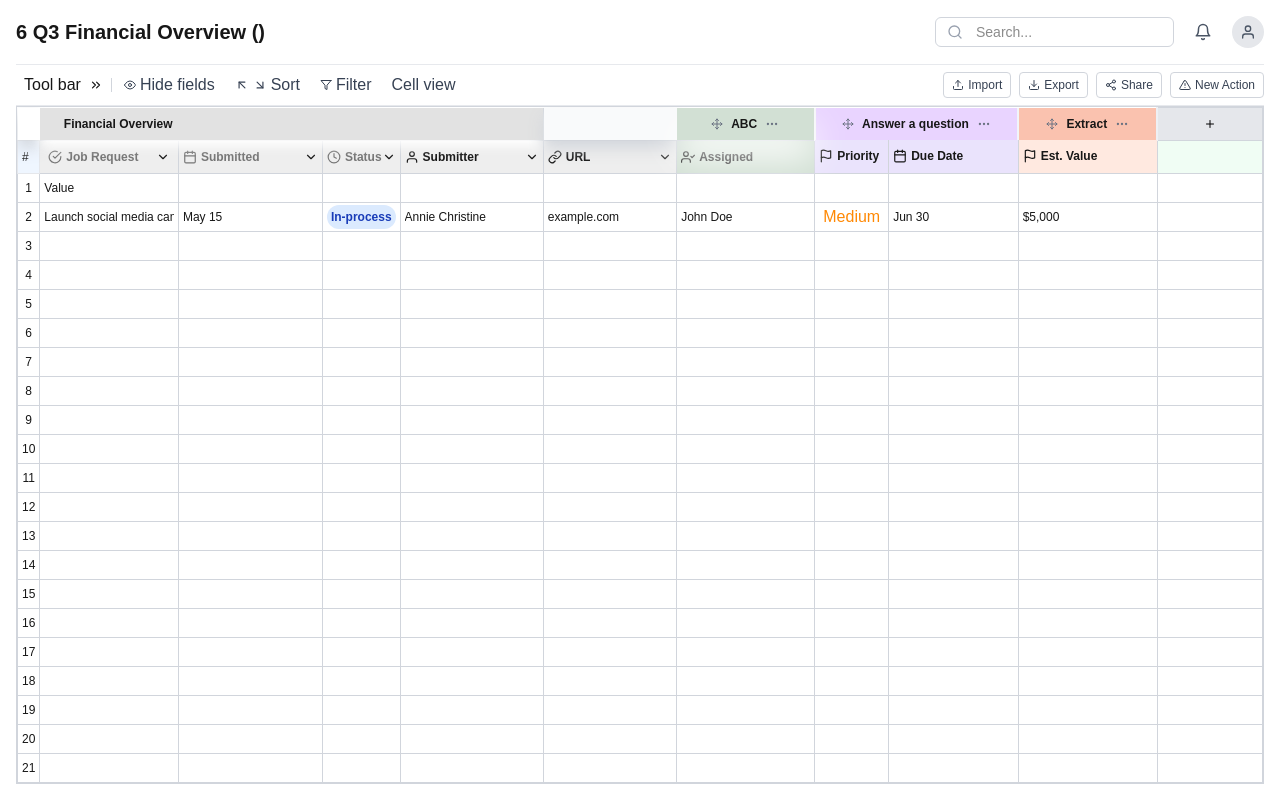
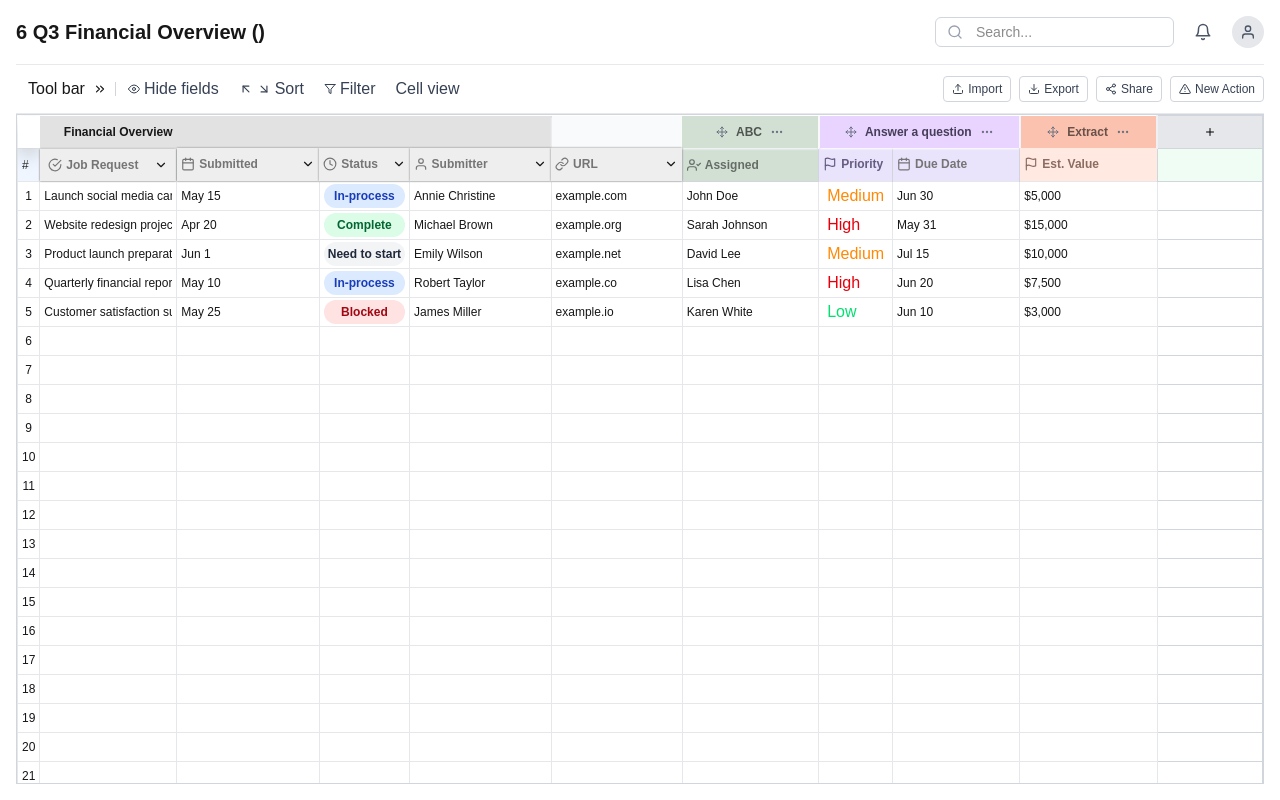
Before and after one commit to AdarshMishra563/react-spreadsheet, a Next.js app: page / in a window 1280 px wide. Built offline with nearby package versions, Linux system fonts and the light colour scheme.

Commit message:
sorting implemented

```diff
--- a/src/app/page.js
+++ b/src/app/page.js
@@ -15,22 +15,12 @@ const Spreadsheet = () => {
   const [hiddenFields, setHiddenFields] = useState([]);
   const [showHideFields, setShowHideFields] = useState(false);
   const [activeDropdown, setActiveDropdown] = useState(null);
-
+  const [showSortDropdown, setShowSortDropdown] = useState(false);
+  const [sortConfig, setSortConfig] = useState({ key: null, direction: 'asc' });
 
   const initializeData = (count) => {
     const sampleData = [
-      {
-        jobRequest: 'Value',
-        submitted: '',
-        status: '',
-        submitter: '',
-        url: '',
-        assigned: '',
-        priority: '',
-        dueDate: '',
-        estValue: '',
 
-      },
       {
         jobRequest: 'Launch social media campaign for Q3',
         submitted: 'May 15',
@@ -41,6 +31,50 @@ const Spreadsheet = () => {
         priority: 'Medium',
         dueDate: 'Jun 30',
         estValue: '$5,000'
+      },
+      {
+        jobRequest: 'Website redesign project',
+        submitted: 'Apr 20',
+        status: 'Complete',
+        submitter: 'Michael Brown',
+        url: 'example.org',
+        assigned: 'Sarah Johnson',
+        priority: 'High',
+        dueDate: 'May 31',
+        estValue: '$15,000'
+      },
+      {
+        jobRequest: 'Product launch preparation',
+        submitted: 'Jun 1',
+        status: 'Need to start',
+        submitter: 'Emily Wilson',
+        url: 'example.net',
+        assigned: 'David Lee',
+        priority: 'Medium',
+        dueDate: 'Jul 15',
+        estValue: '$10,000'
+      },
+      {
+        jobRequest: 'Quarterly financial report',
+        submitted: 'May 10',
+        status: 'In-process',
+        submitter: 'Robert Taylor',
+        url: 'example.co',
+        assigned: 'Lisa Chen',
+        priority: 'High',
+        dueDate: 'Jun 20',
+        estValue: '$7,500'
+      },
+      {
+        jobRequest: 'Customer satisfaction survey',
+        submitted: 'May 25',
+        status: 'Blocked',
+        submitter: 'James Miller',
+        url: 'example.io',
+        assigned: 'Karen White',
+        priority: 'Low',
+        dueDate: 'Jun 10',
+        estValue: '$3,000'
       }
     ];
 
@@ -56,7 +90,6 @@ const Spreadsheet = () => {
         priority: '',
         dueDate: '',
         estValue: ''
-
       })
     }));
   };
@@ -109,8 +142,45 @@ const Spreadsheet = () => {
     }
   };
 
+  const handleSort = (key) => {
+    setSortConfig({ key, direction: 'asc' });
+    setShowSortDropdown(false);
+  };
+
+  const sortedData = React.useMemo(() => {
+    let sortableData = [...data];
+    if (sortConfig.key) {
+      sortableData.sort((a, b) => {
+
+        const monthOrder = {
+          'Jan': 1, 'Feb': 2, 'Mar': 3, 'Apr': 4, 'May': 5, 'Jun': 6,
+          'Jul': 7, 'Aug': 8, 'Sep': 9, 'Oct': 10, 'Nov': 11, 'Dec': 12
+        };
+
+        const getDateValue = (dateStr) => {
+          if (!dateStr) return sortConfig.direction === 'asc' ? Infinity : -Infinity;
+          const [month, day] = dateStr.split(' ');
+          return (monthOrder[month] || 0) * 100 + parseInt(day || 0);
+        };
+
+        const aValue = getDateValue(a[sortConfig.key]);
+        const bValue = getDateValue(b[sortConfig.key]);
+
+        if (aValue < bValue) {
+          return sortConfig.direction === 'asc' ? -1 : 1;
+        }
+        if (aValue > bValue) {
+          return sortConfig.direction === 'asc' ? 1 : -1;
+        }
+        return 0;
+      });
+    }
+    return sortableData;
+  }, [data, sortConfig]);
+
   return (
     <div className="flex flex-col h-screen bg-white p-4">
+
 
       <div className="flex items-center justify-between mb-4">
         <h1 className="text-xl font-semibold">6 Q3 Financial Overview ()</h1>
@@ -136,7 +206,7 @@ const Spreadsheet = () => {
 
 
       <div style={{borderLeft:"0px", borderRight:"0px"}} className="flex items-center justify-between border border-gray-200/90 ">
-        <div className="flex items-center space-x-1 mb-1 mt-1">
+        <div className="flex items-center space-x-1 mb-1 mt-1 p-1">
          <div className="flex items-center ml-2">
   <span className="mr-2">Tool bar</span>
   <div className="flex items-center border-r border-gray-300 pr-2">
@@ -168,11 +238,31 @@ const Spreadsheet = () => {
               ))}
             </div>
           )}
-          <button className="px-2 py-1 text-s text-gray-700 bg-white rounded  border-gray-300 hover:bg-gray-50 flex items-center space-x-1">
-  <FiArrowUpLeft size={14} /> <FiArrowDownRight size={14} />
-
-  <span>Sort</span>
-</button>
+          <div className="relative">
+            <button
+              className="px-2 py-1 text-s text-gray-700 bg-white rounded border-gray-300 hover:bg-gray-50 flex items-center space-x-1"
+              onClick={() => setShowSortDropdown(!showSortDropdown)}
+            >
+              <FiArrowUpLeft size={14} /> <FiArrowDownRight size={14} />
+              <span>Sort</span>
+            </button>
+            {showSortDropdown && (
+              <div className="absolute z-20 mt-1 bg-white border border-gray-300 rounded shadow-lg p-2">
+                <div
+                  className="px-2 py-1 text-xs hover:bg-gray-100 cursor-pointer"
+                  onClick={() => handleSort('submitted')}
+                >
+                  Submitted (Soon to Later)
+                </div>
+                <div
+                  className="px-2 py-1 text-xs hover:bg-gray-100 cursor-pointer"
+                  onClick={() => handleSort('dueDate')}
+                >
+                  Due Date (Soon to Later)
+                </div>
+              </div>
+            )}
+          </div>
 
           <button className="flex items-center px-2 py-1 text-s text-gray-700 bg-white rounded  border-gray-300 hover:bg-gray-50">
             <FiFilter className="mr-1" size={12} />
@@ -215,7 +305,7 @@ const Spreadsheet = () => {
   </th>
 
 
- <th style={{ borderRight: "1px solid #D1D5DB" }} colSpan="4" className="p-2 bg-[#E2E2E2] drop-shadow-[0_6px_6px_white]">
+ <th style={{ borderRight: "1px solid #D1D5DB" }} colSpan="4" className="p-2 bg-[#E2E2E2] drop-shadow-[0_1px_1px_white]">
   <div className="flex items-center text-xs ml-4 ">
     Financial Overview
   </div>
@@ -224,13 +314,13 @@ const Spreadsheet = () => {
 
 
 
-  <th className="bg-gray-50 drop-shadow-[0_8px_8px_rgba(209,213,219,1)]"></th>
+  <th className="bg-gray-50 drop-shadow-[0_1px_1px_white]"></th>
 
 
 
-  <th style={{ borderRight: "2px solid rgb(245, 246, 248)", backgroundColor: "#D2E0D4" }} colSpan={1} className=" drop-shadow-[0_18px_18px_white] z-11  text-xs font-semibold text-center mb-0 ">
+  <th style={{ borderRight: "2px solid rgb(245, 246, 248)", backgroundColor: "#D2E0D4" }} colSpan={1} className=" drop-shadow-[0_1px_1px_white] z-10  text-xs font-semibold text-center mb-0 ">
    <div style={{alignContent:"center",alignItems:"center",justifyContent:"center"}} className="flex items-center">
-    <div className="flex items-center space-x-1">
+    <div className="flex items-center space-x-1 text-[#505450]">
       <FiMove size={12} className="text-gray-500" />
       <span className="font-semibold ml-1">ABC</span>
     </div>
@@ -241,12 +331,12 @@ const Spreadsheet = () => {
 
   <th  style={{ borderRight: "2px solid rgb(241, 244, 249)" }}
     colSpan="2"
-    className="bg-purple-200  text-xs font-semibold text-center   border-gray-300 drop-shadow-[0_18px_18px_rgba(216, 180, 254, 1)]"
+    className="bg-purple-200  text-xs font-semibold text-center   border-gray-300 drop-shadow-[0_1px_1px_white]"
   >
     <div style={{alignContent:"center",alignItems:"center",justifyContent:"center"}} className="flex items-center">
     <div className="flex items-center space-x-1">
       <FiMove size={12} className="text-gray-500" />
-      <span className="font-semibold ml-1">Answer a question</span>
+      <span className="font-semibold ml-1 text-[#463E59]">Answer a question</span>
     </div>
     <FiMoreHorizontal size={14} className=" ml-2 text-gray-500" />
   </div>
@@ -255,9 +345,9 @@ const Spreadsheet = () => {
 
   <th style={{ borderRight: "2px solid rgb(238, 240, 244)" }} colSpan={1} className="bg-[#FAC2AF] text-xs font-semibold text-center  border-gray-300">
      <div style={{alignContent:"center",alignItems:"center",justifyContent:"center"}} className="flex items-center">
-    <div className="flex items-center space-x-1">
+    <div className="flex items-center space-x-1 ">
       <FiMove size={12} className="text-gray-500" />
-      <span className="font-semibold ml-1">Extract</span>
+      <span className="font-semibold ml-1 text-[#695149]">Extract</span>
     </div>
     <FiMoreHorizontal size={14} className=" ml-2 text-gray-500" />
   </div>
@@ -277,7 +367,7 @@ const Spreadsheet = () => {
                 #
               </th>
               {!hiddenFields.includes('jobRequest') && (
-               <th className="p-2 text-left text-xs font-medium bg-[#EEEEEE] border border-gray-300 border-r-gray-300 br">
+               <th className="p-2 text-left text-xs font-medium bg-[#EEEEEE] border border-gray-200  drop-shadow-[0_0px_1px_gray]  br">
   <div className="flex justify-between items-center flex-wrap">
     <div className="flex items-center font-semibold text-[#757575]">
       <FiCheckCircle className="mr-1" size={14} />
@@ -291,7 +381,7 @@ const Spreadsheet = () => {
 
               )}
               {!hiddenFields.includes('submitted') && (
-               <th className="p-1 text-left text-xs font-medium bg-[#EEEEEE] border border-r-gray-300 border-gray-300">
+               <th className="p-1 text-left text-xs font-medium bg-[#EEEEEE]  drop-shadow-[0_0px_1px_gray] ">
   <div className="flex justify-between items-center font-semibold">
     <div className="flex items-center text-[#757575]">
       <FiCalendar className="mr-1" size={14} />
@@ -305,7 +395,7 @@ const Spreadsheet = () => {
 
               )}
               {!hiddenFields.includes('status') && (
-                <th className="p-1 text-left text-xs font-medium  bg-[#EEEEEE] border border-r-gray-300 border-gray-300">
+                <th className="p-1 text-left text-xs font-medium  bg-[#EEEEEE] drop-shadow-[0_0px_1px_gray]">
   <div className="flex justify-between items-center font-semibold">
     <div className="flex items-center text-[#757575]">
       <FiClock className="mr-1" size={14} />
@@ -318,9 +408,9 @@ const Spreadsheet = () => {
 </th>
               )}
               {!hiddenFields.includes('submitter') && (
-               <th className="p-1 text-left text-xs font-medium  bg-[#EEEEEE] border border-r-gray-300 border-gray-300">
+               <th className="p-1 text-left text-xs font-medium  bg-[#EEEEEE] drop-shadow-[0_0px_1px_gray]">
   <div className="flex justify-between items-center font-semibold">
-    <div className="flex items-center">
+    <div className="flex items-center text-[#757575]">
       <FiUser className="mr-1" size={14} />
       Submitter
     </div>
@@ -332,9 +422,9 @@ const Spreadsheet = () => {
 
               )}
               {!hiddenFields.includes('url') && (
-               <th className="p-1 text-left text-xs font-medium  bg-[#EEEEEE] border border-r-gray-300 border-gray-300">
+               <th className="p-1 text-left text-xs font-medium  bg-[#EEEEEE]  drop-shadow-[0_0px_1px_gray]">
   <div className="flex justify-between items-center font-semibold">
-    <div className="flex items-center">
+    <div className="flex items-center text-[#757575]">
       <FiLink className="mr-1" size={14} />
       URL
     </div>
@@ -347,7 +437,7 @@ const Spreadsheet = () => {
               )}
               {!hiddenFields.includes('assigned') && (
                 <th style={{ backgroundColor: "#D2E0D4"}} className="p-1 text-left text-xs font-medium  border border-gray-300">
-                  <div className="flex font-semibold items-center">
+                  <div className="flex font-semibold items-center text-[#666C66]">
                     <FiUserCheck className="mr-1" size={14} />
                     Assigned
                   </div>
@@ -356,7 +446,7 @@ const Spreadsheet = () => {
               {!hiddenFields.includes('priority') && (
                 <th style={{ borderRight: "1px solid #D1D5DB" }}
  className="p-1 text-left text-xs font-medium bg-[#EAE3FC]  border-gray-300">
-                  <div className="flex font-semibold items-center">
+                  <div className="flex font-semibold items-center text-[#655C80]">
                     <FiFlag className="mr-1" size={14} />
                     Priority
                   </div>
@@ -364,7 +454,7 @@ const Spreadsheet = () => {
               )}
               {!hiddenFields.includes('dueDate') && (
                 <th style={{ borderRight: "1px solid #D1D5DB" }} className="p-1 text-left text-xs font-medium bg-[#EAE3FC]  border-gray-300">
-                  <div className="flex font-semibold items-center">
+                  <div className="flex font-semibold items-center text-[#757575]">
                     <FiCalendar className="mr-1" size={14} />
                     Due Date
                   </div>
@@ -372,7 +462,7 @@ const Spreadsheet = () => {
               )}
               {!hiddenFields.includes('estValue') && (
                 <th className="p-1 text-left text-xs font-medium bg-[#FFE9E0]  border-gray-300">
-                  <div className="flex font-semibold items-center">
+                  <div className="flex font-semibold items-center text-[#8C6C62]">
                     <FiFlag className="mr-1" size={14} />
                     Est. Value
                   </div>
@@ -387,16 +477,16 @@ const Spreadsheet = () => {
             </tr>
           </thead>
           <tbody>
-            {data.map((row, rowIndex) => (
+            {sortedData.map((row, rowIndex) => (
               <tr key={row.id} className="hover:bg-gray-50">
 
-                <td className="p-1 text-xs text-center border border-gray-300">
+                <td className="p-1 text-xs text-center border border-gray-200">
                   {row.id}
                 </td>
 
 
                 {!hiddenFields.includes('jobRequest') && (
-                  <td className="p-0 border border-gray-300">
+                  <td className="p-0 border border-gray-200">
                     <input
                       type="text"
                       className="w-full p-1 h-7 border-none focus:outline-none bg-transparent text-xs"
@@ -408,7 +498,7 @@ const Spreadsheet = () => {
 
 
                 {!hiddenFields.includes('submitted') && (
-                  <td className="p-0 border border-gray-300">
+                  <td className="p-0 border border-gray-200">
                     <input
                       type="text"
                       className="w-full p-1 h-7 border-none focus:outline-none bg-transparent text-xs"
@@ -420,7 +510,7 @@ const Spreadsheet = () => {
 
 
                 {!hiddenFields.includes('status') && (
-                  <td className="pl-1 pr-1 border border-gray-300 relative">
+                  <td className="pl-1 pr-1 border border-gray-200 relative">
                   <div
   className={`w-full h-6 ${getStatusClass(row.status)} flex items-center justify-center px-1 cursor-pointer truncate overflow-hidden whitespace-nowrap rounded-full text-xs font-semibold`}
   onClick={() => toggleDropdown('status', rowIndex)}
@@ -445,7 +535,7 @@ const Spreadsheet = () => {
 
 
                 {!hiddenFields.includes('submitter') && (
-                  <td className="p-0 border border-gray-300">
+                  <td className="p-0 border border-gray-200">
                     <input
                       type="text"
                       className="w-full p-1 h-7 border-none focus:outline-none bg-transparent text-xs"
@@ -457,7 +547,7 @@ const Spreadsheet = () => {
 
 
                 {!hiddenFields.includes('url') && (
-                  <td className="p-0 border border-gray-300">
+                  <td className="p-0 border border-gray-200">
                     <input
                       type="text"
                       className="w-full p-1 h-7 border-none focus:outline-none bg-transparent text-xs"
@@ -469,7 +559,7 @@ const Spreadsheet = () => {
 
 
                 {!hiddenFields.includes('assigned') && (
-                  <td className="p-0 border border-gray-300">
+                  <td className="p-0 border border-gray-200">
                     <input
                       type="text"
                       className="w-full p-1 h-7 border-none focus:outline-none bg-transparent text-xs"
@@ -481,7 +571,7 @@ const Spreadsheet = () => {
 
 
                 {!hiddenFields.includes('priority') && (
-                  <td className="p-0 border border-gray-300 relative">
+                  <td className="p-0 border border-gray-200 relative">
                     <div
                       className={`w-full h-7 ${getPriorityClass(row.priority)} flex items-center justify-between px-2 cursor-pointer`}
                       onClick={() => toggleDropdown('priority', rowIndex)}
@@ -507,7 +597,7 @@ const Spreadsheet = () => {
 
 
                 {!hiddenFields.includes('dueDate') && (
-                  <td className="p-0 border border-gray-300">
+                  <td className="p-0 border border-gray-200">
                     <input
                       type="text"
                       className="w-full p-1 h-7 border-none focus:outline-none bg-transparent text-xs"
@@ -519,7 +609,7 @@ const Spreadsheet = () => {
 
 
                 {!hiddenFields.includes('estValue') && (
-                  <td className="p-0 border border-gray-300">
+                  <td className="p-0 border border-gray-200">
                     <input
                       type="text"
                       className="w-full p-1 h-7 border-none focus:outline-none bg-transparent text-xs"
```
